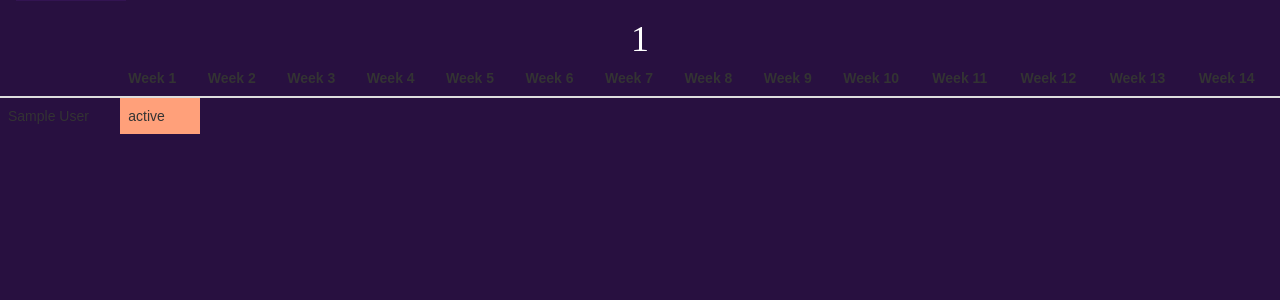
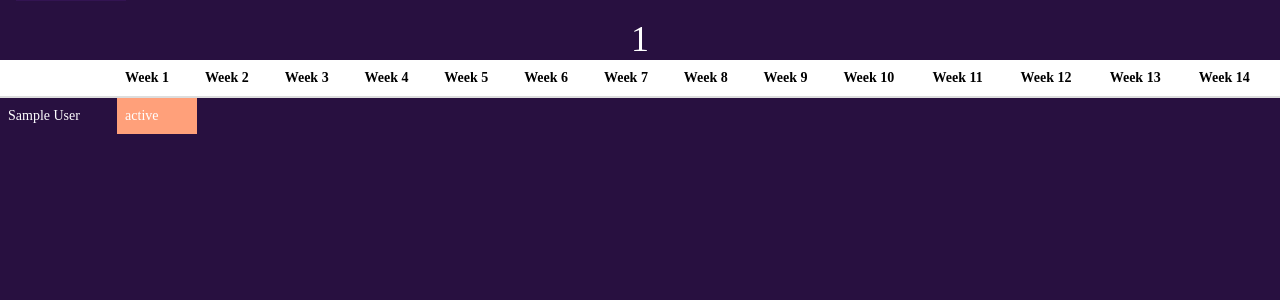
Before and after one commit to paulcheong8/newproject, a Flask app: page /AttendanceOverview/1/1/ in a window 1280 px wide. Shown: the part 52-352 px from the top of the page. Run offline with Flask 2, Linux system fonts and the light colour scheme; a user stored in the database is signed in; tables that the repository leaves empty hold one stand-in row (values such as "Sample post"); some libraries are stand-ins or nearby versions; some web fonts are replaced.

Commit message:
changes to tables Signed-off-by: Boon Hui Chiann <hcboon.2017@sis.smu.edu.sg>

```diff
--- /dev/null
+++ b/base/app/static/css/tables.css
@@ -0,0 +1,15 @@
+@font-face {
+    font-family: Ubuntu-Bold;
+    src: url('../fonts/ubuntu/Ubuntu-Bold.ttf');
+}
+
+.contents {
+    color: white;
+    font-family: Ubuntu-Bold;
+}
+
+.thead {
+    color: black;
+    background: white;
+    font-family: Ubuntu-Bold;
+}
--- a/base/app/templates/displayOverview.html
+++ b/base/app/templates/displayOverview.html
@@ -6,15 +6,16 @@
     <title>Smart Attendance</title>
     <link rel="stylesheet" href="{{ url_for('static', filename='css/backgroundother.css') }}">
     <link rel="stylesheet" href="{{ url_for('static', filename='css/util.css') }}">
+    <link rel="stylesheet" href="{{ url_for('static', filename='css/tables.css') }}">
 </head>
 <body>
 <div class='messages'>
     <h1> {{ course_code }} </h1>
 </div>
-<div class="card animate animated fadeInRight">
+<!-- <div class="card animate animated fadeInRight"> -->
     <div class="card-body">
         <table class="table table-hover">
-            <thead class ='thead-light'>
+            <thead class ='thead'>
               <tr>
                 <th></th>
                 {% for week in weeks%}
@@ -22,7 +23,7 @@
                 {% endfor %}
               </tr>
             </thead>
-            <tbody>
+            <tbody class="contents">
                 {% for n in range(student_name| length) %}
                   <div class='messages'>
                       <tr>
@@ -41,7 +42,7 @@
             </tbody>
         </table>
     </div>
-</div>
+<!-- </div> -->
 </body>
 </html>
 {% endblock %}
```
Also changed, not shown: base/app/templates/displayLive.html (+6 -5 lines).
